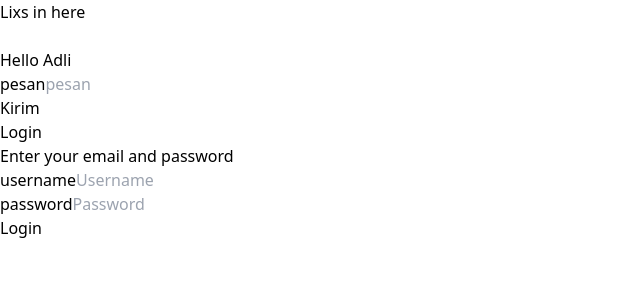
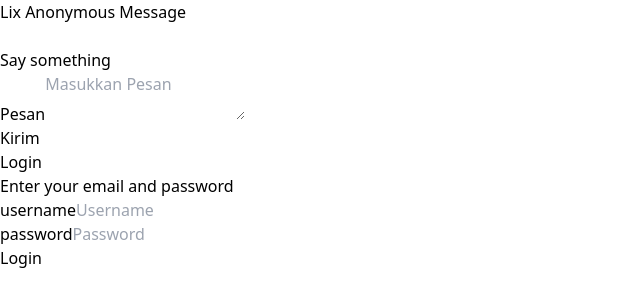
Before and after one commit to AdliXSec/FirstReact, a React (Vite) app: page / in a window 1280 px wide. Shown: the top 306 px of the page, without its empty margins (0-640 px from the left). Built offline with nearby package versions, Linux system fonts and the light colour scheme.

Commit message:
first react

```diff
--- a/src/App.jsx
+++ b/src/App.jsx
@@ -1,26 +1,17 @@
-import Button from "./Components/Elements/Button";
 import Card from "./Components/Elements/card";
-import FormInput from "./Components/Elements/Input";
+import FormLogin from "./Components/FormLogin";
+import FormPesan from "./Components/FormPesan";
 
 function App() {
   return (
     <>
       <div className="flex flex-col justify-center items-center text-white bg-slate-700 min-h-screen">
-        <h1 className="text-3xl font-bold mb-2 text-white-600">Lixs in here</h1>
+        <h1 className="text-3xl font-bold mb-2 text-white-600">
+          Lix Anonymous Message
+        </h1>
         <br />
-        <Card title="Hello Adli">
-          <form>
-            <FormInput
-              type="text"
-              placeholder="pesan"
-              name="pesan"
-              label="pesan"
-              custom="text-white"
-            />
-          </form>
-          <div className="flex gap-x-3">
-            <Button variant="bg-green-700">Kirim</Button>
-          </div>
+        <Card title="Say something">
+          <FormPesan />
         </Card>
       </div>
       <div className="flex justify-center min-h-screen items-center">
@@ -29,21 +20,7 @@ function App() {
           <p className="font-medium text-slate-500 mb-8">
             Enter your email and password
           </p>
-          <form action="">
-            <FormInput
-              type="text"
-              placeholder="Username"
-              name="username"
-              label="username"
-            />
-            <FormInput
-              type="password"
-              placeholder="Password"
-              name="password"
-              label="password"
-            />
-            <Button variant="bg-blue-700">Login</Button>
-          </form>
+          <FormLogin />
         </div>
       </div>
     </>
--- a/src/Components/Elements/Input/index.jsx
+++ b/src/Components/Elements/Input/index.jsx
@@ -1,5 +1,6 @@
 import Label from "./label";
 import Input from "./input";
+import Textarea from "./textarea";
 
 const FormInput = (props) => {
   const { type, placeholder, name, label, custom = "" } = props;
@@ -13,4 +14,19 @@ const FormInput = (props) => {
   );
 };
 
+const FormTextarea = (props) => {
+  const { name, text, label, placeholder, custom = "" } = props;
+  return (
+    <div className="mb-6">
+      <Label htmlFor={name} custom={custom}>
+        {label}
+      </Label>
+      <Textarea name={name} placeholder={placeholder}>
+        {text}
+      </Textarea>
+    </div>
+  );
+};
+
+export { FormTextarea };
 export default FormInput;
--- /dev/null
+++ b/src/Components/Elements/Input/textarea.jsx
@@ -0,0 +1,17 @@
+import React from "react";
+
+const Textarea = (Type) => {
+  const { name, children, placeholder } = Type;
+  return (
+    <textarea
+      className="text-black"
+      name={name}
+      id=""
+      placeholder={placeholder}
+    >
+      {children}
+    </textarea>
+  );
+};
+
+export default Textarea;
--- /dev/null
+++ b/src/Components/FormLogin.jsx
@@ -0,0 +1,24 @@
+import FormInput from "./Elements/Input";
+import Button from "./Elements/Button";
+
+const FormLogin = () => {
+  return (
+    <form action="">
+      <FormInput
+        type="text"
+        placeholder="Username"
+        name="username"
+        label="username"
+      />
+      <FormInput
+        type="password"
+        placeholder="Password"
+        name="password"
+        label="password"
+      />
+      <Button variant="bg-blue-700">Login</Button>
+    </form>
+  );
+};
+
+export default FormLogin;
--- /dev/null
+++ b/src/Components/FormPesan.jsx
@@ -0,0 +1,20 @@
+import Button from "./Elements/Button";
+import { FormTextarea } from "./Elements/Input";
+
+const FormPesan = () => {
+  return (
+    <form>
+      <FormTextarea
+        name="pesan"
+        label="Pesan"
+        placeholder="Masukkan Pesan"
+        custom="text-white"
+      />
+      <div className="flex gap-x-3">
+        <Button variant="bg-green-700">Kirim</Button>
+      </div>
+    </form>
+  );
+};
+
+export default FormPesan;
```
